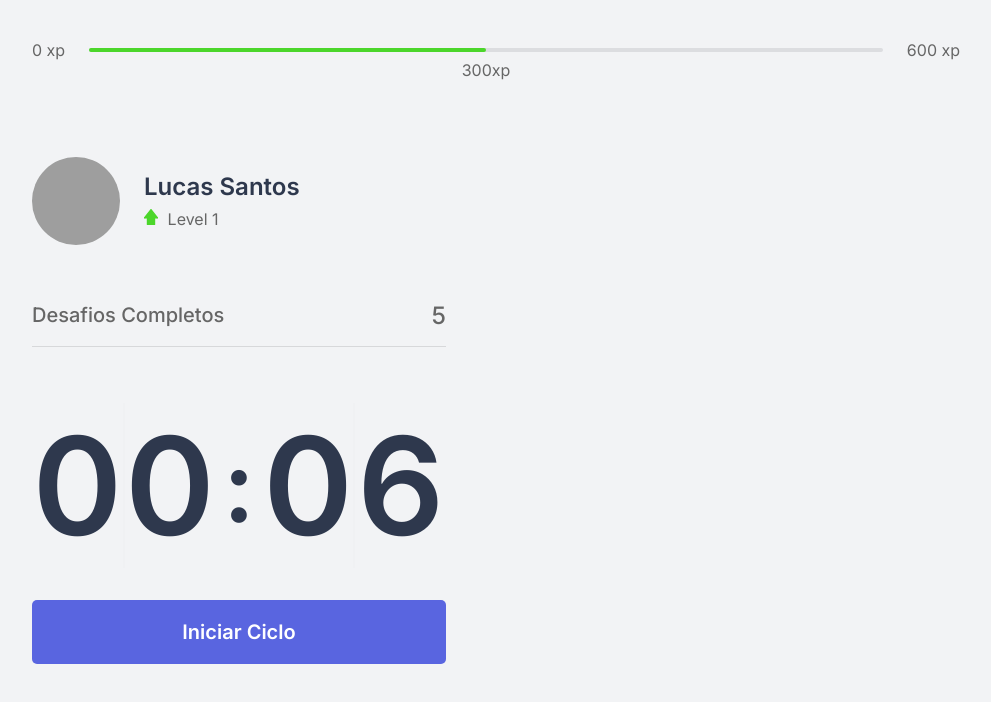
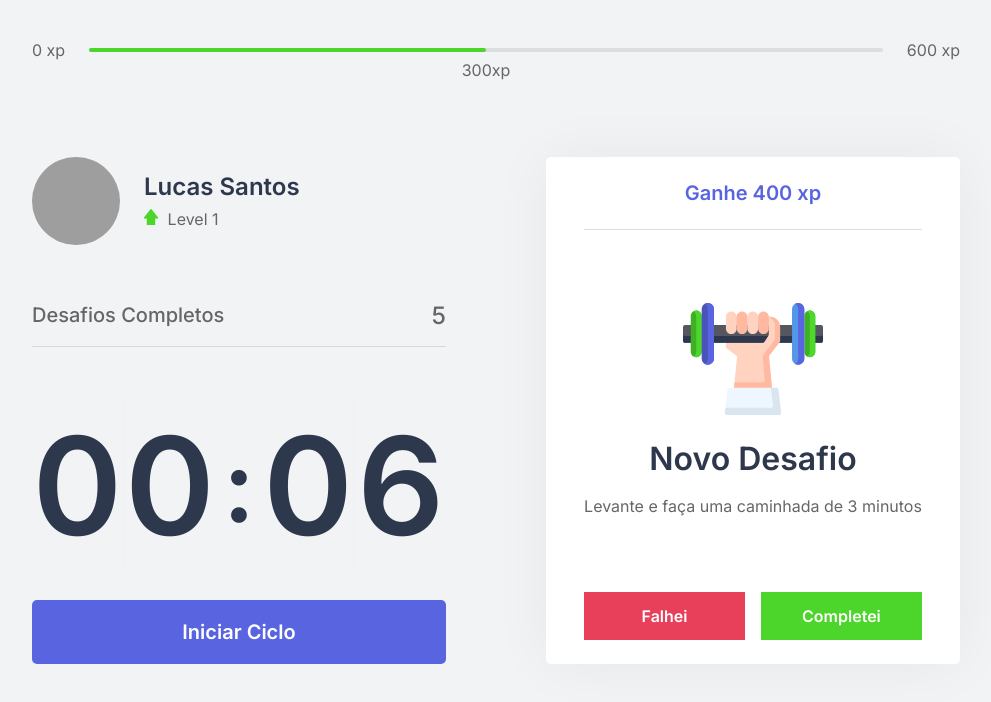
Before and after one commit to Luke0195/MoveIt, a Next.js app: page / in a window 1280 px wide. Shown: the top 702 px of the page, without its empty margins (144-1135 px from the left). Built offline with nearby package versions, Linux system fonts and the light colour scheme; grey boxes are pictures that could not be loaded.

Commit message:
feat: add estilization of challenge box

```diff
--- /dev/null
+++ b/src/components/ChallengeBox/index.tsx
@@ -0,0 +1,47 @@
+import styles from '../../styles/components/ChallengeBox.module.css'
+export default function  ChallengeBox(){
+
+ const  hasActiveChallenge = true;
+  return(
+    <>
+      <div className={styles.challengeBoxContainer}>
+       {hasActiveChallenge  ? (
+        <div className={styles.challengeActive}>
+
+          <header> Ganhe 400 xp</header>
+
+          <main>
+            <img src="icons/body.svg" alt="lifiting weight"/>
+            <strong> Novo Desafio </strong>
+            <p> Levante e faça uma caminhada de 3 minutos</p>
+          </main>
+
+          <footer>
+            <button
+             type="button"
+             className={styles.challengeFailedButton}
+
+            > Falhei </button>
+            <button
+              type="button"
+              className={styles.challengeSucessededButton}
+            > Completei  </button>
+          </footer>
+
+        </div>
+       ) :(
+        <div  className={styles.challengeNotActive}>
+          <strong> Finalize um ciclo para receber um desafio  </strong>
+          <p>
+            <img src="icons/level-up.svg" alt="Level Up"/>
+            Avance de leve completando desafios.
+          </p>
+        </div>
+
+
+       )}
+
+      </div>
+    </>
+  )
+}
--- a/src/pages/index.tsx
+++ b/src/pages/index.tsx
@@ -2,7 +2,8 @@
 import ExperienceBar from "../components/ExperienceBar";
 import Profile from '../components/Profile';
 import CompleteChallenges from '../components/CompleteChallenges';
-import CountDown from '../components/Countdown'
+import CountDown from '../components/Countdown';
+import ChallengeBox from '../components/ChallengeBox'
 
 
 import Head from 'next/head';
@@ -22,6 +23,7 @@
         <CountDown/>
       </div>
       <div>
+        <ChallengeBox/>
       </div>
     </section>
 
--- /dev/null
+++ b/src/styles/components/ChallengeBox.module.css
@@ -0,0 +1,104 @@
+.challengeBoxContainer{
+  height:100%;
+  background: var(--white);
+  border-radius: 5px;
+  box-shadow: 0 0 60px rgba(0, 0,0, 0.05);
+  padding:1.5rem 2rem;
+  display: flex;
+  flex-direction: column;
+  align-items: center;
+  justify-content: center;
+  text-align: center;
+}
+
+.challengeNotActive{
+display:flex;
+flex-direction: column;
+align-items:center;
+}
+
+.challengeNotActive strong{
+  font-size: 1.5rem;
+  font-weight: 500;
+  line-height: 1.4rem;
+}
+
+.challengeNotActive p{
+  display: flex;
+  flex-direction: column;
+  align-items: center;
+  line-height: 1.4rem;
+  max-width:70%;
+  margin-top: 3rem;
+}
+
+.challengeNotActive p img{
+  margin-bottom: 1rem;
+}
+
+
+.challengeActive {
+  height: 100%;
+  display: flex;
+  flex-direction: column;
+}
+
+.challengeActive header{
+  color:var(--blue);
+  font-weight: 600;
+  font-size: 1.25rem;
+  padding: 0 2rem 1.5rem;
+  border-bottom:  1px solid var(--gray-line);
+}
+
+.challengeActive main{
+  flex:1;
+  display: flex;
+  flex-direction: column;
+  align-items: center;
+  justify-content: center;
+}
+
+.challengeActive main strong{
+  font-weight: 600;
+  font-size: 2rem;
+  color:var(--title);
+  margin: 1.5rem 0 1rem;
+}
+
+.challengeActive main p{
+  line-height: 1.5rem;
+}
+
+.challengeActive footer{
+  display: grid;
+  grid-template-columns: 1fr 1fr;
+  gap: 1rem;
+}
+
+.challengeActive footer button{
+  height: 3rem;
+  display: flex;
+  flex-direction: row;
+  align-items: center;
+  justify-content: center;
+  border: 0;
+  color:var(--white);
+  font-size: 1rem;
+  font-weight: 600;
+  transition: filter 0.2s ease-out;
+  cursor: pointer;
+}
+
+
+.challengeActive footer button.challengeFailedButton{
+ background: var(--red);
+}
+
+.challengeActive footer button.challengeSucessededButton{
+  background: var(--green);
+ }
+
+ .challengeActive footer button:hover{
+   filter: brightness(0.8);
+ }
```
